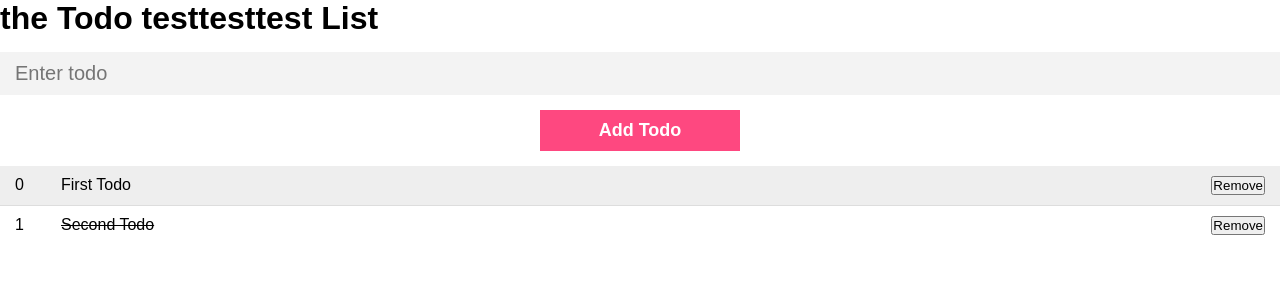
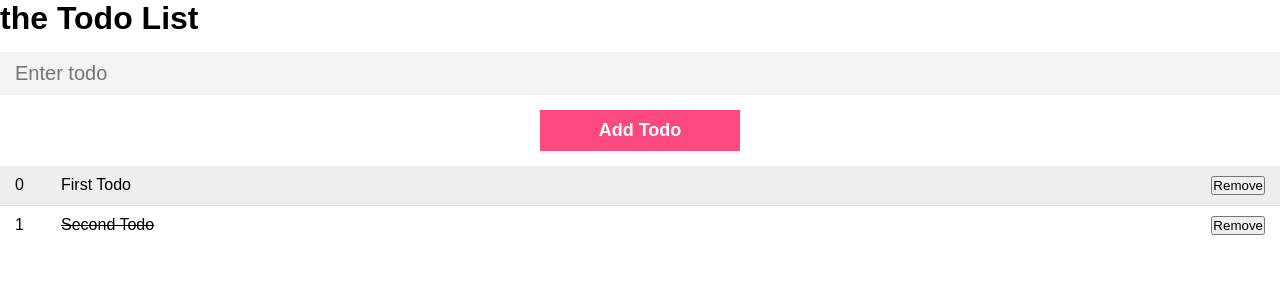
Before and after one commit to vrindavj/Angular, an Angular app in the folder first-app/: page / in a window 1280 px wide. Shown: the top 300 px of the page. Built offline with nearby package versions, Linux system fonts and the light colour scheme.

Commit message:
add a tiny change

```diff
--- a/first-app/src/app/app.component.html
+++ b/first-app/src/app/app.component.html
@@ -1,6 +1,6 @@
 <div class="app">
   <header>
-    <h1>the Todo testtesttest  List</h1>
+    <h1>the Todo List</h1>
   </header>
   <app-todos></app-todos>
 </div>
```
